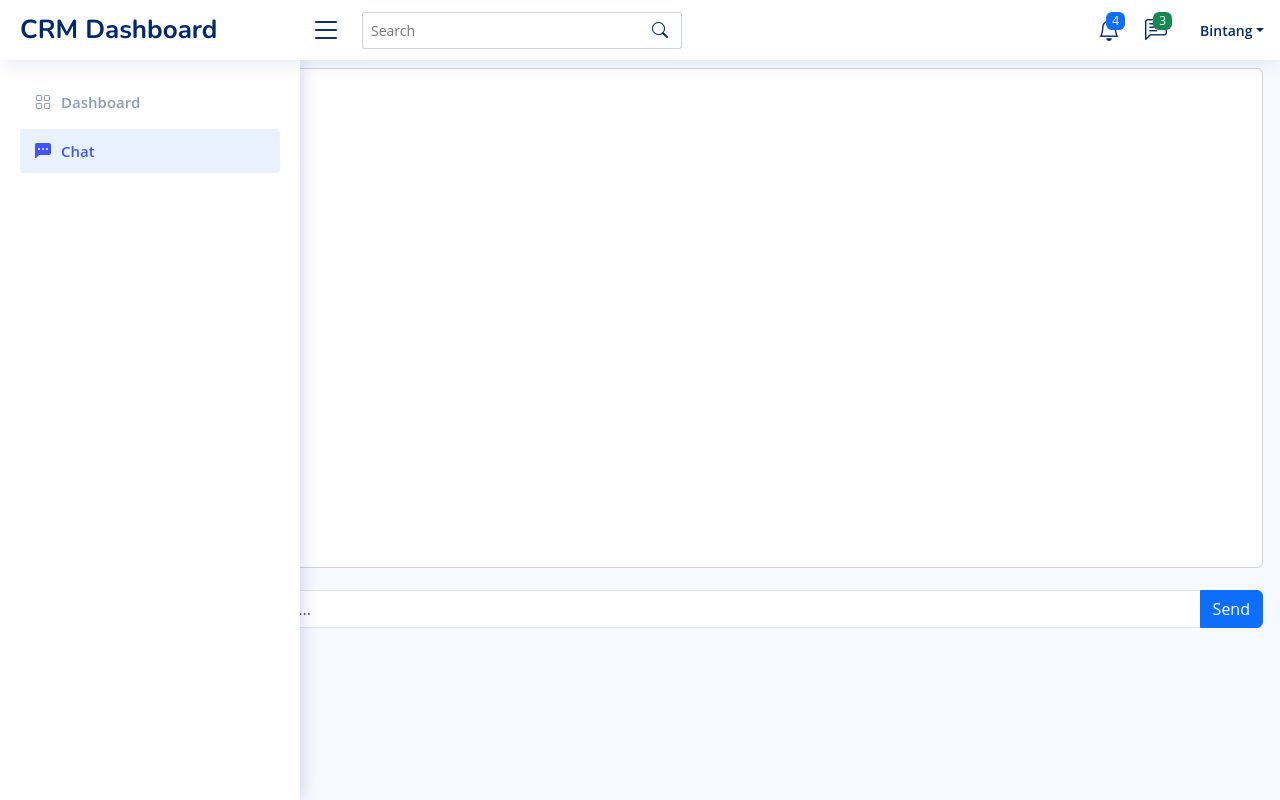
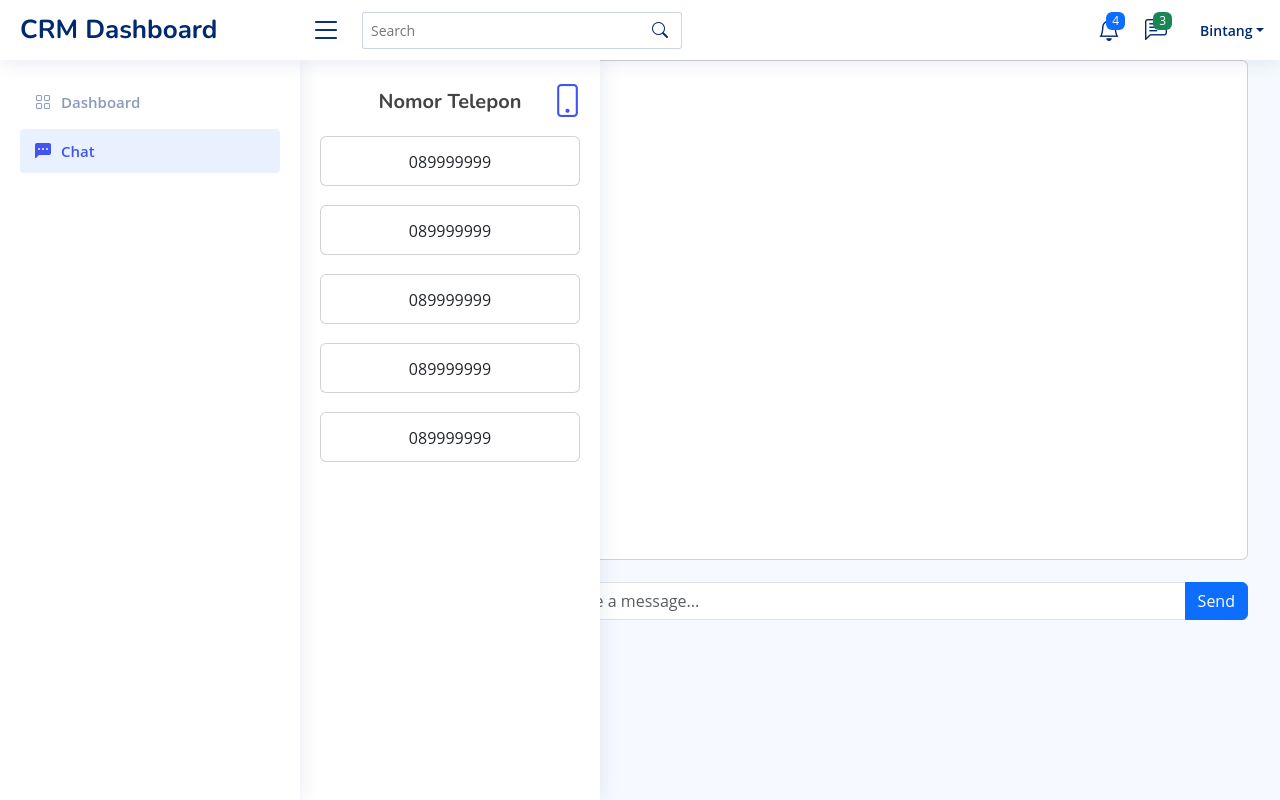
Before and after one commit to bintangithub/crm-with-react1, a React (Create React App) app: page /chat in a window 1280 px wide. Built offline with nearby package versions, Linux system fonts and the light colour scheme.

Commit message:
perubahan pada bubbleChat

```diff
--- a/src/component/BubbleChat.jsx
+++ b/src/component/BubbleChat.jsx
@@ -42,7 +42,11 @@ const BubbleChat = () => {
   };
 
   return (
-    <div className="container mt-5">
+    <>
+      <div className="row">
+        <div className="col-2"></div>
+        <div className="container-chat col-10">
+        {/* <div className="container mt-5"> */}
             <div className="card p-3" style={{ height: "500px", overflowY: "auto" }}>
               {messages.map((msg, index) => (
                 <ChatBubble key={index} message={msg.text} isSender={msg.isSender} />
@@ -61,7 +65,10 @@ const BubbleChat = () => {
                 Send
               </button>
             </div>
+          {/* </div> */}
         </div>
+      </div>
+    </>
   );
 };
 
--- a/src/component/SideBarChat.jsx
+++ b/src/component/SideBarChat.jsx
@@ -2,6 +2,7 @@ import React from 'react'
 import "./sideBarChat.css"
 function SideBarChat() {
   return (
+     <>
      <aside id='sidebar-chat' className='sidebar-chat'>
           <i class="bi bi-phone position-absolute top-0 end-0 p-3"></i>
           <h5 className='text-center'>Nomor Telepon</h5>
@@ -23,6 +24,7 @@ function SideBarChat() {
                </li>
           </ul>
      </aside>
+     </>
   )
 }
 
--- a/src/component/bubbleChat.css
+++ b/src/component/bubbleChat.css
@@ -1,6 +1,14 @@
-.container{
+.toggle-sidebar .container-chat{
     position: absolute;
-    width: 1120px;
-    top: 20px;
-    right: 5px;
+    width: 76%;
+    top: 60px;
+    right: 20px;
 }
+
+.container-chat{
+    position: absolute;
+    width: 56%;
+    top: 60px;
+    right: 20px;
+    transition: all 0.3s;
+}
--- a/src/component/sideBar.css
+++ b/src/component/sideBar.css
@@ -43,7 +43,7 @@
 
 @media (max-width:1199px){
     .toggle-sidebar .sidebar{
-        left: 0px;
+        left: -300px;
     }
 }
 
--- a/src/component/sideBarChat.css
+++ b/src/component/sideBarChat.css
@@ -1,14 +1,20 @@
 .sidebar-chat{
     position: fixed;
     top: 60px;
-    left: 0;
+    left: 300px;
     bottom: 0;
+    padding-left: 0px;
+    margin-left: 0px;
     width: 300px;
     z-index: 800;
     transition: all 0.3s;
     padding: 20px;
     box-shadow: 0px 0px 20px rgba(1, 41, 112, 0.1);
     background-color: #ffffff;
+}
+
+.toggle-sidebar .sidebar-chat{
+    left: 0;
 }
 
 .sidebar-chat i{
```
Lines whose indentation alone changed are shown as unchanged.
